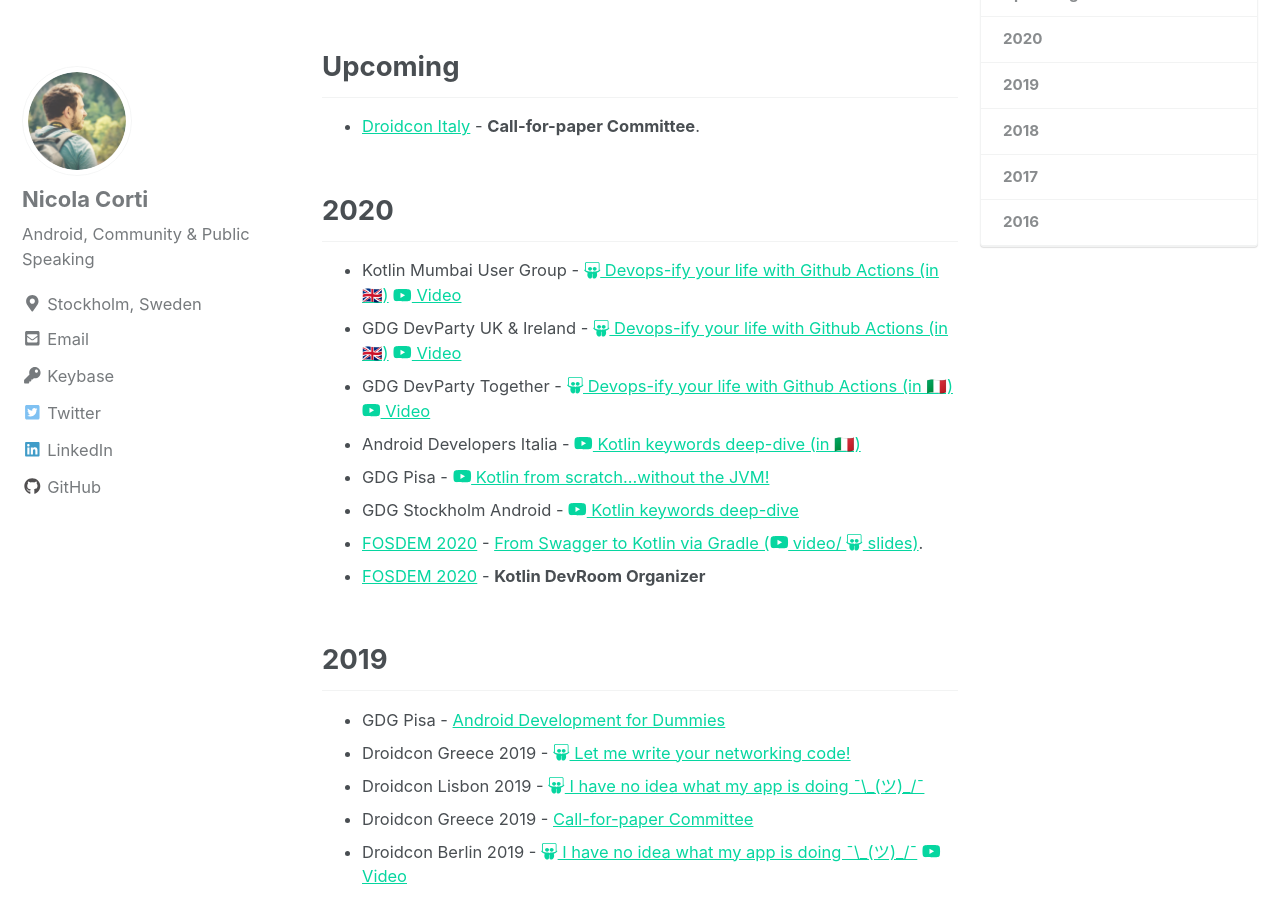
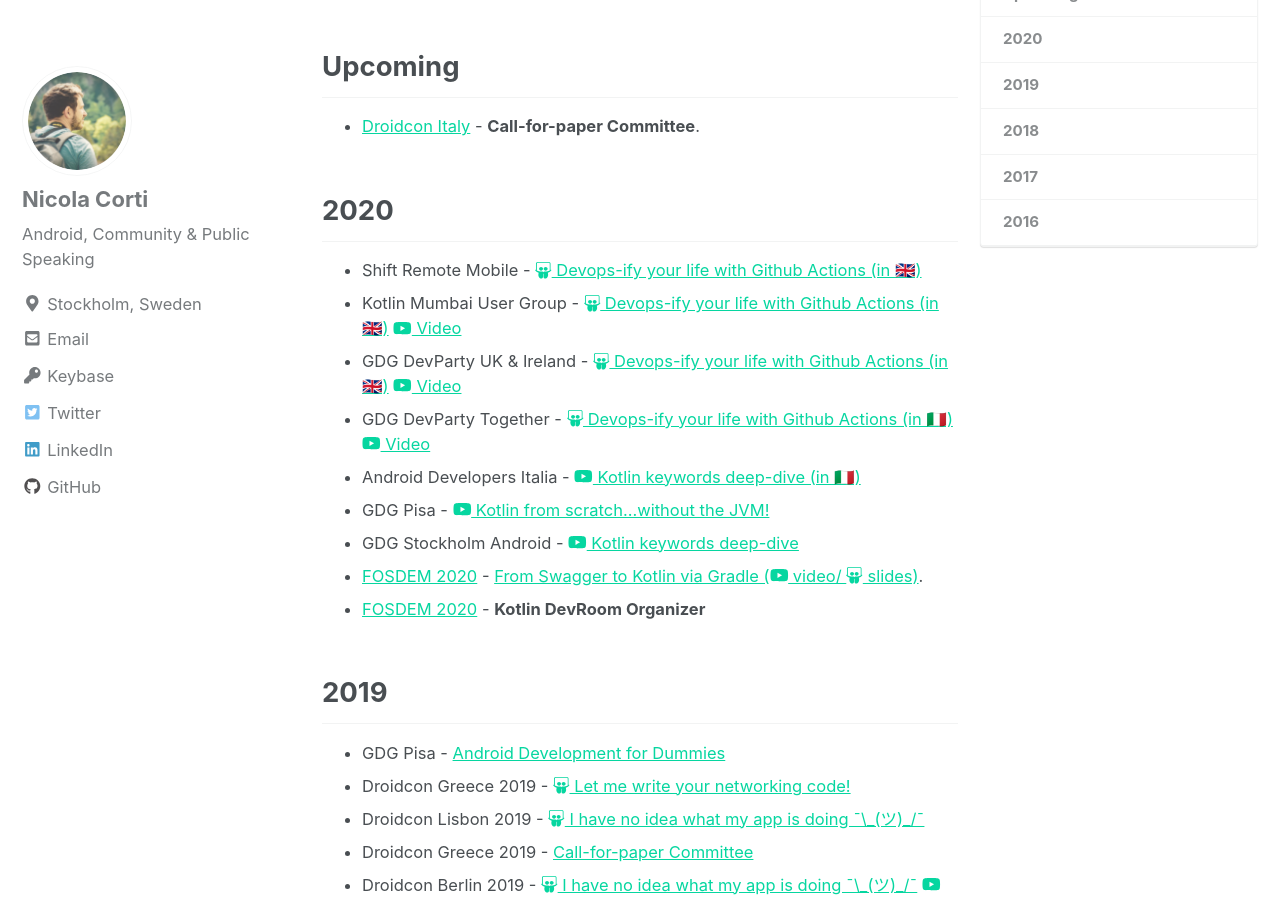
Before and after one commit to cortinico/cortinico.github.io, a Jekyll site: the page built from _pages/talks.md, in a window 1280 px wide and 900 px high, scrolled down 393 px. Built offline with Jekyll 4.4.1, drawn with Linux system fonts in a browser that asks for light colours; nearby versions of some CDN libraries.

Commit message:
Add Shiftconf to the conf page

```diff
--- a/_pages/talks.md
+++ b/_pages/talks.md
@@ -22,6 +22,8 @@
 
 ## 2020
 
+
+* Shift Remote Mobile - [<i class="fab fa-slideshare"></i> Devops-ify your life with Github Actions (in 🇬🇧)](https://bit.ly/ghactions)
 * Kotlin Mumbai User Group - [<i class="fab fa-slideshare"></i> Devops-ify your life with Github Actions (in 🇬🇧)](https://bit.ly/ghactions) [<i class="fab fa-youtube"></i> Video](https://youtu.be/3b8qOSHxGIw)
 * GDG DevParty UK & Ireland - [<i class="fab fa-slideshare"></i> Devops-ify your life with Github Actions (in 🇬🇧)](https://bit.ly/ghactions) [<i class="fab fa-youtube"></i> Video](https://youtu.be/rR6ARVVfK5I?t=2667)
 * GDG DevParty Together - [<i class="fab fa-slideshare"></i> Devops-ify your life with Github Actions (in 🇮🇹)](https://bit.ly/ghactions) [<i class="fab fa-youtube"></i> Video](https://bit.ly/ghactions-video)
```
